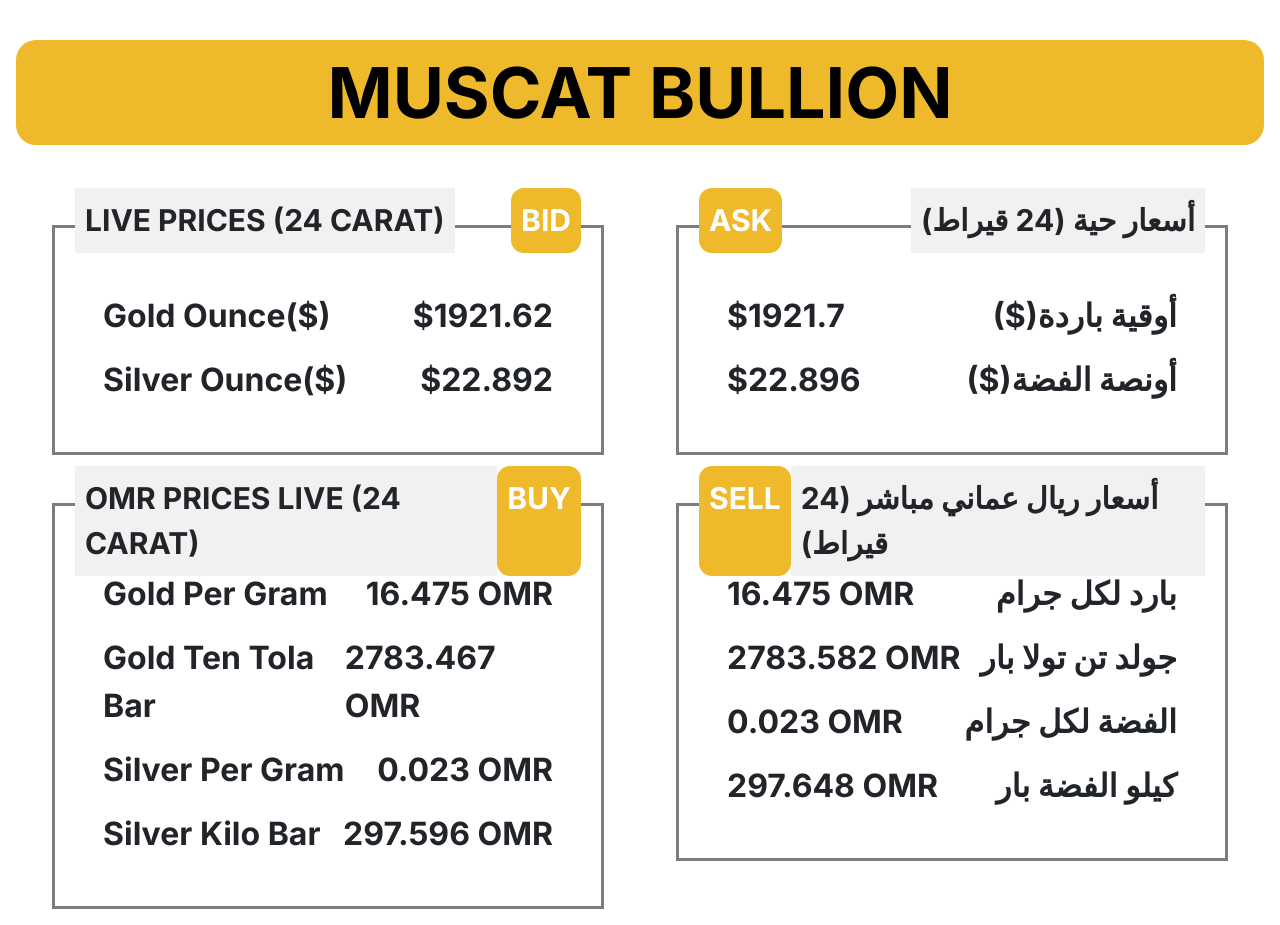
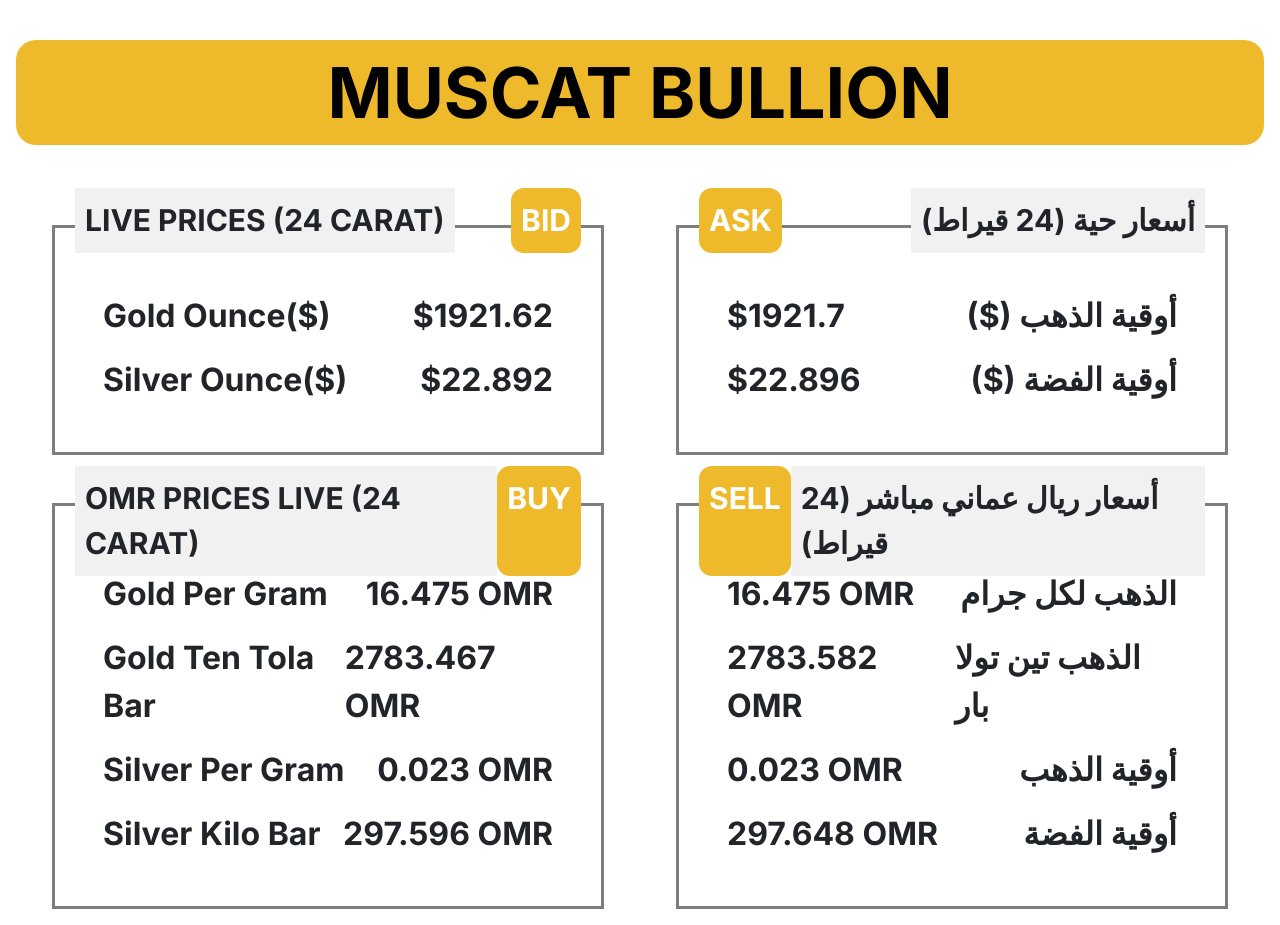
Before and after one commit to ateebplayz/MuscatBullion, a Next.js app in the folder frontend/: page / in a window 1280 px wide. Built offline with nearby package versions, Linux system fonts and the light colour scheme; no server answers.

Commit message:
Updated Arabic Text

```diff
--- a/frontend/app/page.tsx
+++ b/frontend/app/page.tsx
@@ -123,10 +123,10 @@
                   <div className='m-hint'>ASK</div> <div className='m-title' >أسعار حية (24 قيراط)</div>
                 </div>
                 <div className='d-flex mt-3 justify-content-between'>
-                  <span className='price'>${data.data[0].ask}</span> <span>($)أوقية باردة</span>
+                  <span className='price'>${data.data[0].ask}</span> <span>($) أوقية الذهب</span>
                 </div>
                 <div className='d-flex mt-3 justify-content-between'>
-                  <span className='price'>${data.data[1].ask}</span> <span>($)أونصة الفضة</span>
+                  <span className='price'>${data.data[1].ask}</span> <span>($) أوقية الفضة</span>
                 </div>
               </div>
               <div className='col p-5 mt-5  d-flex flex-column m-card'>
@@ -134,16 +134,16 @@
                   <div className='m-hint'>SELL</div> <div className='m-title' >أسعار ريال عماني مباشر (24 قيراط)</div>
                 </div>
                 <div className='d-flex mt-3 justify-content-between'>
-                  <span className='price'>{data.dataOmrGm[0].ask} OMR</span> <span>بارد لكل جرام</span>
+                  <span className='price'>{data.dataOmrGm[0].ask} OMR</span> <span>الذهب لكل جرام</span>
                 </div>
                 <div className='d-flex mt-3 justify-content-between'>
-                  <span className='price'>{data.dataOmrT[0].ask} OMR</span> <span>جولد تن تولا بار</span>
+                  <span className='price'>{data.dataOmrT[0].ask} OMR</span> <span>الذهب تين تولا بار</span>
                 </div>
                 <div className='d-flex mt-3 justify-content-between'>
-                  <span className='price'>{data.dataOmrGm[1].ask} OMR</span> <span>الفضة لكل جرام</span>
+                  <span className='price'>{data.dataOmrGm[1].ask} OMR</span> <span>أوقية الذهب</span>
                 </div>
                 <div className='d-flex mt-3 justify-content-between'>
-                  <span className='price'>{data.dataOmrT[1].ask} OMR</span> <span>كيلو الفضة بار</span>
+                  <span className='price'>{data.dataOmrT[1].ask} OMR</span> <span>أوقية الفضة</span>
                 </div>
               </div>
             </div>
```
